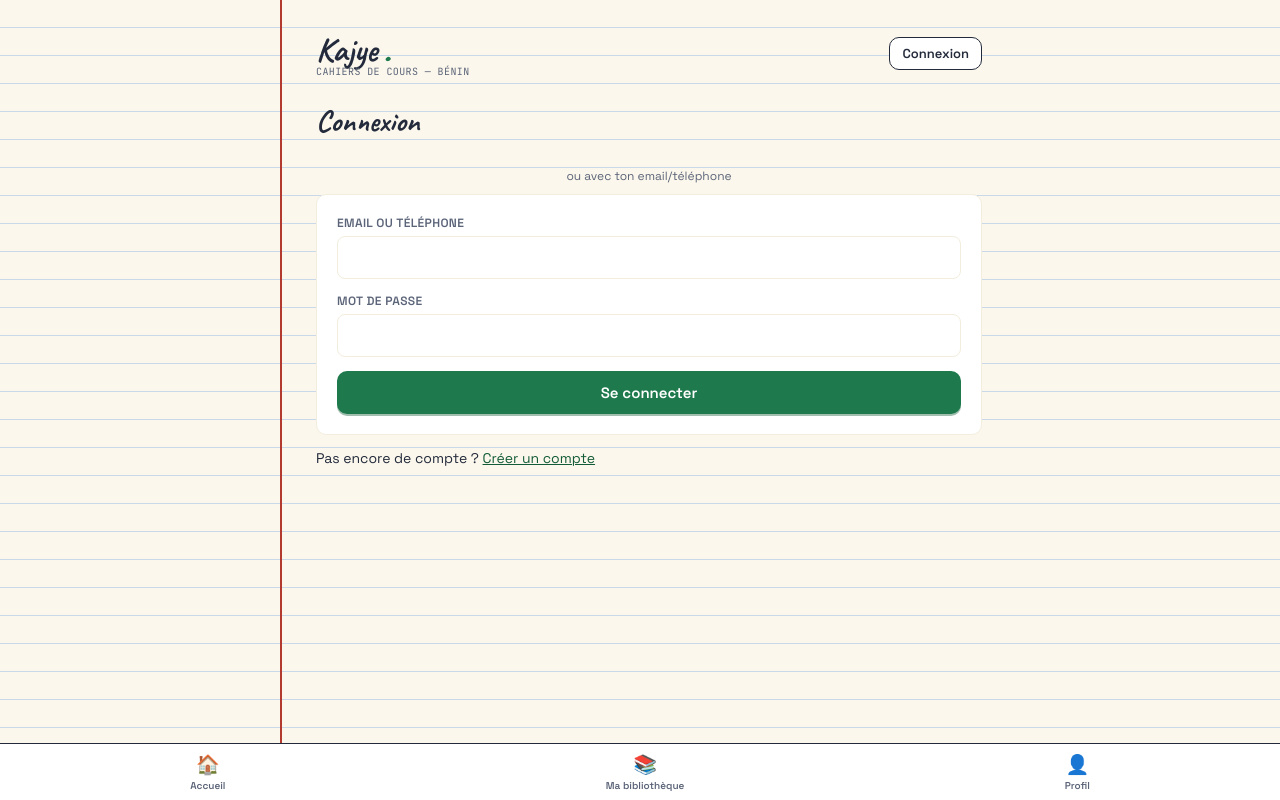
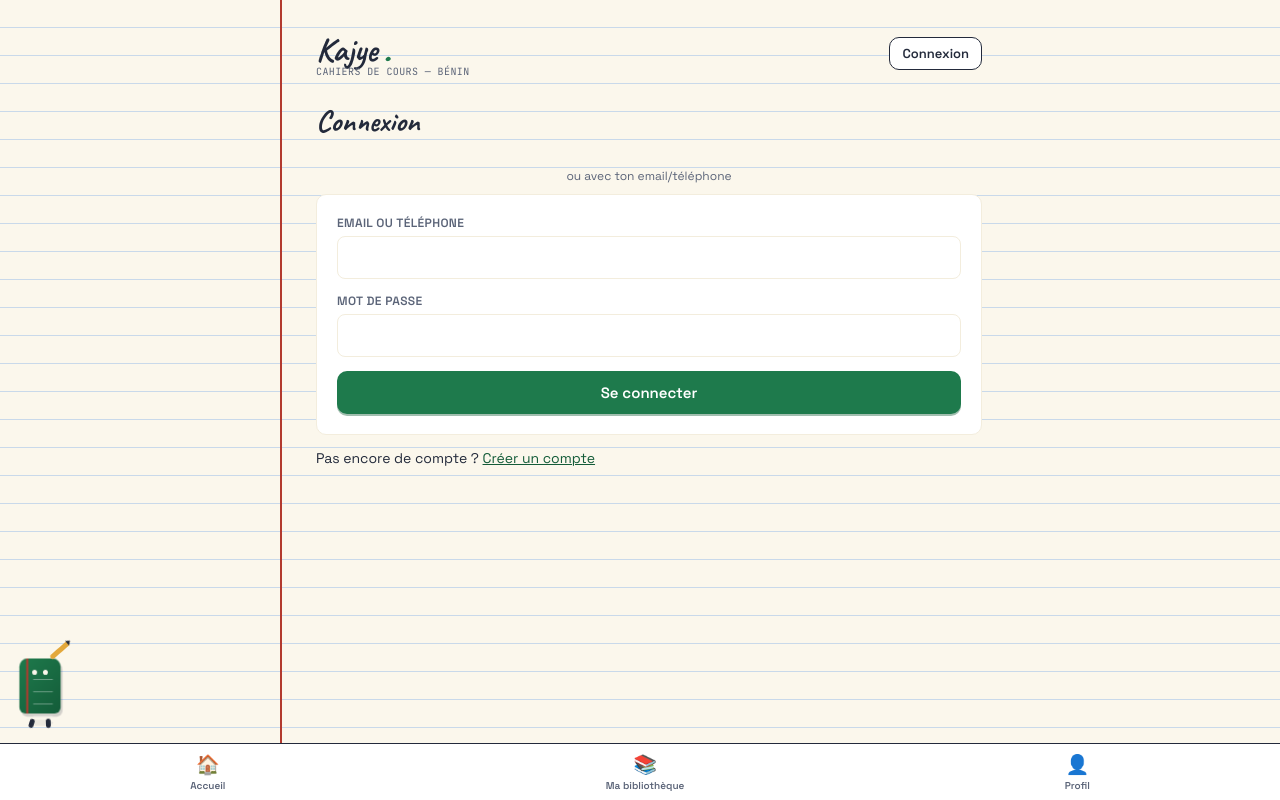
Before and after one commit to agassounonmathilde406-ux/cahier, a React (Vite) app in the folder frontend/: page /connexion in a window 1280 px wide. Built offline with nearby package versions, Linux system fonts and the light colour scheme; no server answers.

Commit message:
Add FloatingMascot component to App

```diff
--- a/frontend/src/App.jsx
+++ b/frontend/src/App.jsx
@@ -4,6 +4,7 @@ import { useAuth } from './context/AuthContext.jsx';
 
 import Header from './components/Header.jsx';
 import BottomNav from './components/BottomNav.jsx';
+import FloatingMascot from './components/FloatingMascot.jsx';
 
 import Home from './pages/Home.jsx';
 import BookDetail from './pages/BookDetail.jsx';
@@ -57,6 +58,7 @@ export default function App() {
         <Route path="*" element={<div className="empty-state"><span className="ic">🔎</span>Page introuvable.</div>} />
       </Routes>
       <BottomNav />
+      <FloatingMascot />
     </div>
   );
 }
```
